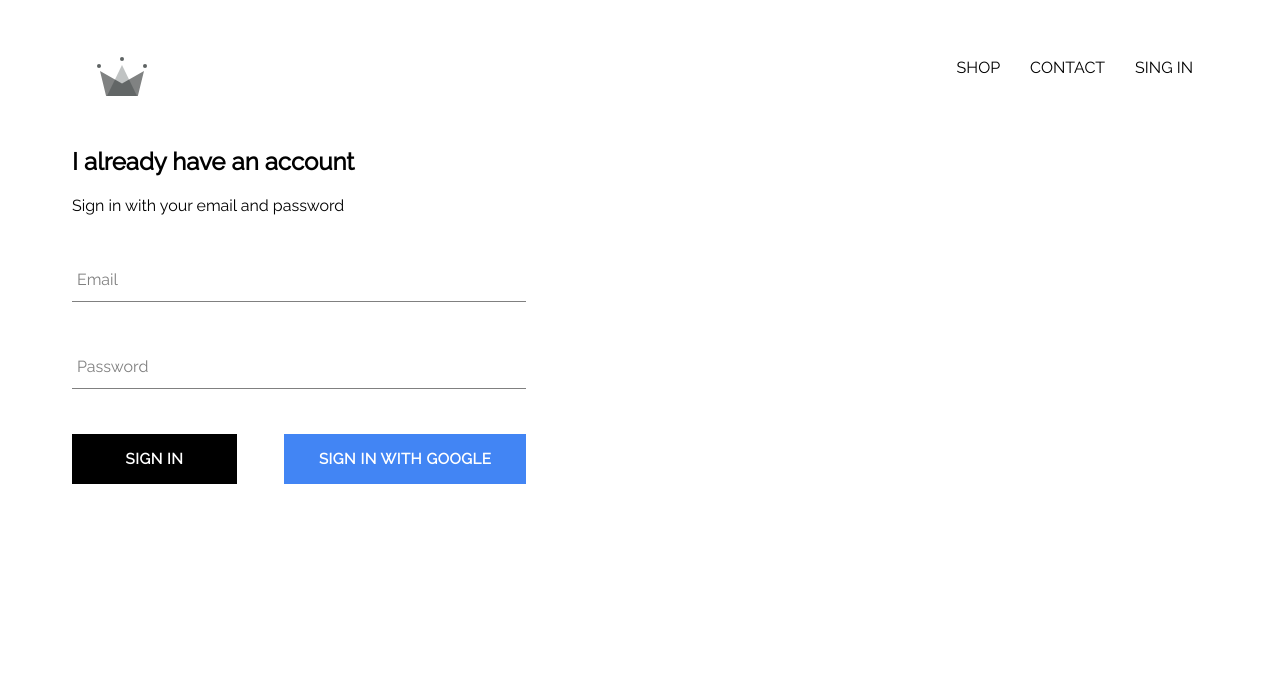
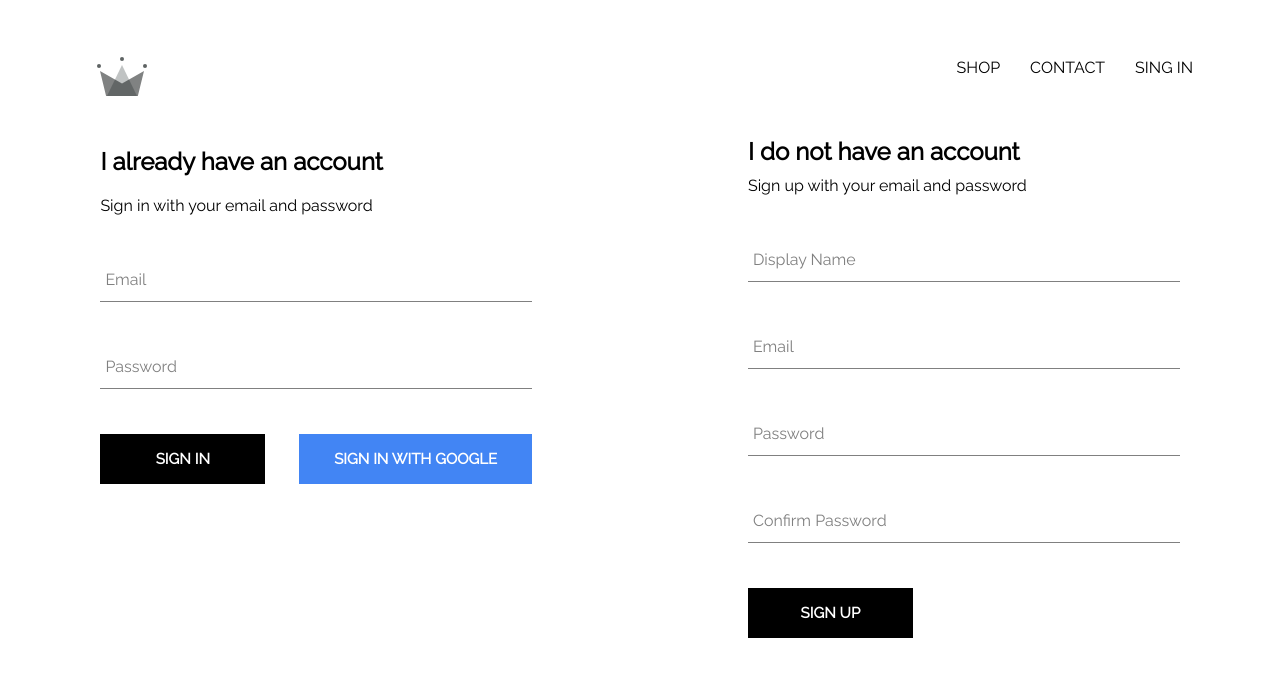
Before and after one commit to Evan-Alexander/clothing-ecommerce, a React (Create React App) app: page /signin in a window 1280 px wide. Shown: the top 676 px of the page. Built offline with nearby package versions, Linux system fonts and the light colour scheme; no server answers.

Commit message:
add firebase utils, add sign up and add user to firebase w/ email and password

```diff
--- a/src/App.js
+++ b/src/App.js
@@ -7,7 +7,7 @@
 import ShopPage from './pages/shop/shop.component';
 import SignInSighUpPage from './pages/sign-in-sign-up/sign-in-sign-up';
 import Header from './components/header/header.component';
-import { auth } from './firebase/firebase.utils';
+import { auth, createUserProfileDocument } from './firebase/firebase.utils';
 
 class App extends React.Component {
   constructor() {
@@ -21,10 +21,22 @@
   unSubscribeFromAuth = null;
 
   componentDidMount() {
-    // this method will detect who is logging in or out from firebase and set that to 'user'
-    this.unSubscribeFromAuth = auth.onAuthStateChanged(user => {
-      this.setState({ currentUser: user })
-      console.log(user)
+    // this method will detect who is logging in or out from firebase and set that to 'userAuth'
+    this.unSubscribeFromAuth = auth.onAuthStateChanged( async userAuth => {
+      if(userAuth) {
+        const userRef = await createUserProfileDocument(userAuth);
+
+        userRef.onSnapshot(snapShot => {
+          this.setState({
+            currentUser: {
+              id: snapShot.id,
+              ...snapShot.data()
+            }
+          });
+          console.log(this.state);
+        });
+      }
+      this.setState({ currentUser: userAuth });
     })
   }
 
--- a/src/components/custom-button/custom-button.styles.scss
+++ b/src/components/custom-button/custom-button.styles.scss
@@ -2,7 +2,6 @@
   min-width: 165px;
   width: auto;
   height: 50px;
-  letter-spacing: 0.5px;
   line-height: 50px;
   padding: 0 35px 0 35px;
   font-size: 15px;
--- /dev/null
+++ b/src/components/sign-up/sign-up.component.js
@@ -0,0 +1,104 @@
+import React from 'react';
+import FormInput from '../form-input/form-input.component';
+import CustomButton from '../custom-button/custom-button.component';
+
+import { auth, createUserProfileDocument } from '../../firebase/firebase.utils';
+
+import './sign-up.styles.scss';
+
+class SignUp extends React.Component {
+  constructor() {
+    super();
+
+    this.state = {
+      displayName: '',
+      email: '',
+      password: '',
+      confirmPassword: '',
+    }
+  }
+
+  handleSubmmit = async e => {
+    e.preventDefault();
+    const { displayName, email, password, confirmPassword } = this.state;
+
+    if(password !== confirmPassword) {
+      alert('passwords do not match');
+      return;
+    }
+
+    try {
+      const { user } = await auth.createUserWithEmailAndPassword(
+        email, password
+      );
+
+      await createUserProfileDocument(user, { displayName });
+
+      this.setState({
+        displayName: '',
+        email: '',
+        password: '',
+        confirmPassword: ''
+      });
+
+    } catch (error) {
+      console.error(error);
+    }
+  }
+
+  handleChange = e => {
+    e.preventDefault();
+    const { name, value } = e.target;
+
+    this.setState({ [name]: value });
+  }
+
+  render() {
+
+    const { displayName, email, password, confirmPassword } = this.state;
+
+    return (
+      <div className='sign-up'>
+        <h2 className='title'>I do not have an account</h2>
+        <span>Sign up with your email and password</span>
+        <form className='sign-up-form' onSubmit={this.handleSubmmit}>
+          <FormInput
+            type='text'
+            name='displayName'
+            value={displayName}
+            onChange={this.handleChange}
+            label='Display Name'
+            required
+          />
+          <FormInput
+            type='email'
+            name='email'
+            value={email}
+            onChange={this.handleChange}
+            label='Email'
+            required
+          />
+          <FormInput
+            type='password'
+            name='password'
+            value={password}
+            onChange={this.handleChange}
+            label='Password'
+            required
+          />
+          <FormInput
+            type='password'
+            name='confirmPassword'
+            value={confirmPassword}
+            onChange={this.handleChange}
+            label='Confirm Password'
+            required
+          />
+          <CustomButton type='submit'>SIGN UP</CustomButton>
+        </form>
+      </div>
+    )
+  }
+}
+
+export default SignUp;
--- /dev/null
+++ b/src/components/sign-up/sign-up.styles.scss
@@ -0,0 +1,9 @@
+.sign-up {
+  width: 40%;
+  display: flex;
+  flex-direction: column;
+}
+
+.title {
+  margin: 10px 0;
+}
--- a/src/firebase/firebase.utils.js
+++ b/src/firebase/firebase.utils.js
@@ -13,6 +13,29 @@
   measurementId: "G-K2CVGN20TM"
 }
 
+export const createUserProfileDocument = async (userAuth, additionalData) => {
+  if (!userAuth) return;
+
+  const userRef = firestore.doc(`users/${userAuth.uid}`);
+  const snapShot = await userRef.get();
+  if(!snapShot.exists) {
+    const { displayName, email } = userAuth;
+    const createdAt = new Date();
+
+    try {
+      await userRef.set({
+        displayName,
+        email,
+        createdAt,
+        ...additionalData
+      })
+    } catch (error) {
+      console.log('error creating user', error.message);
+    }
+  }
+  return userRef;
+}
+
 firebase.initializeApp(config);
 
 // Make available to the app
--- a/src/pages/sign-in-sign-up/sign-in-sign-up.js
+++ b/src/pages/sign-in-sign-up/sign-in-sign-up.js
@@ -1,11 +1,14 @@
 import React from 'react';
 
 import SignIn from '../../components/sign-in/sign-in.component';
+import SignUp from '../../components/sign-up/sign-up.component';
+
 import './sign-in-sign-up.styles.scss';
 
 const SignInSignUpPage = () => (
   <div className='sign-in-and-sign-up'>
     <SignIn />
+    <SignUp />
   </div>
 )
 
--- a/src/pages/sign-in-sign-up/sign-in-sign-up.styles.scss
+++ b/src/pages/sign-in-sign-up/sign-in-sign-up.styles.scss
@@ -0,0 +1,6 @@
+.sign-in-and-sign-up {
+  width: 95%;
+  display: flex;
+  justify-content: space-between;
+  margin: 1.4em auto;
+}
```
